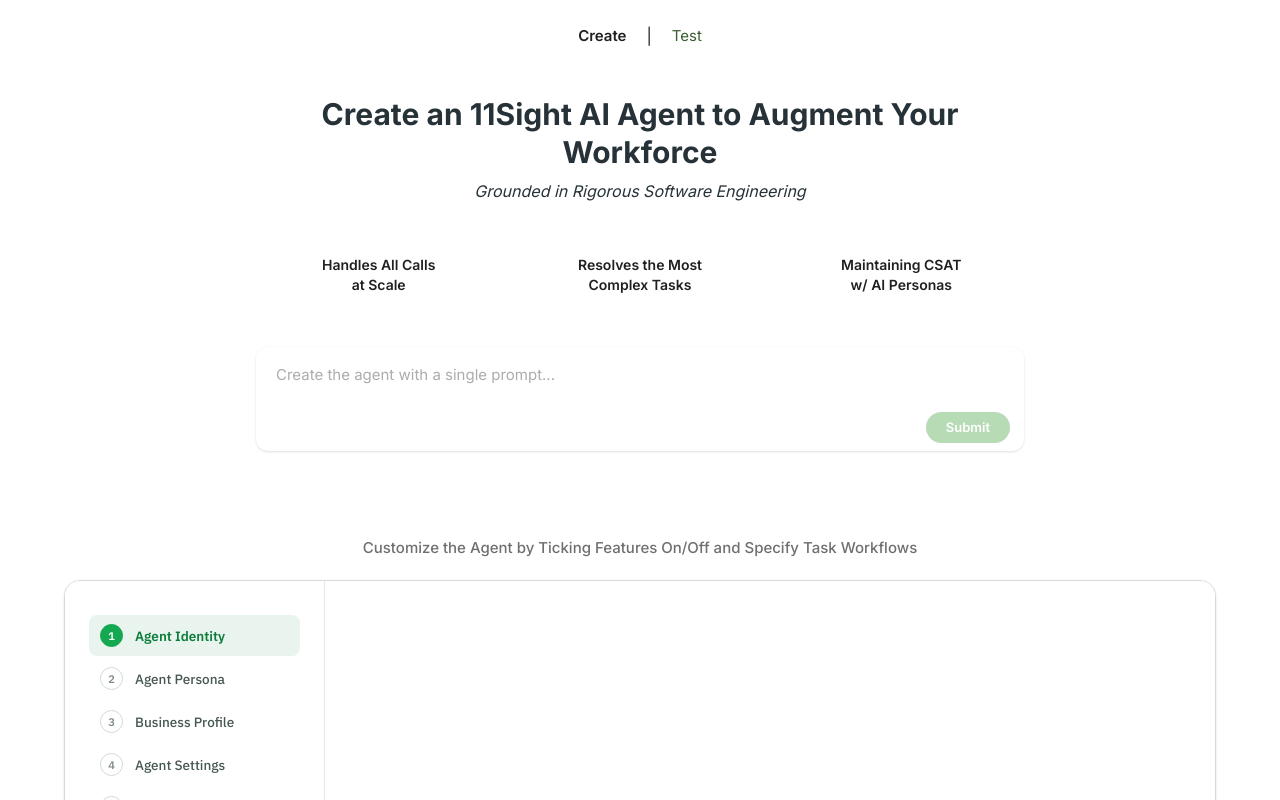
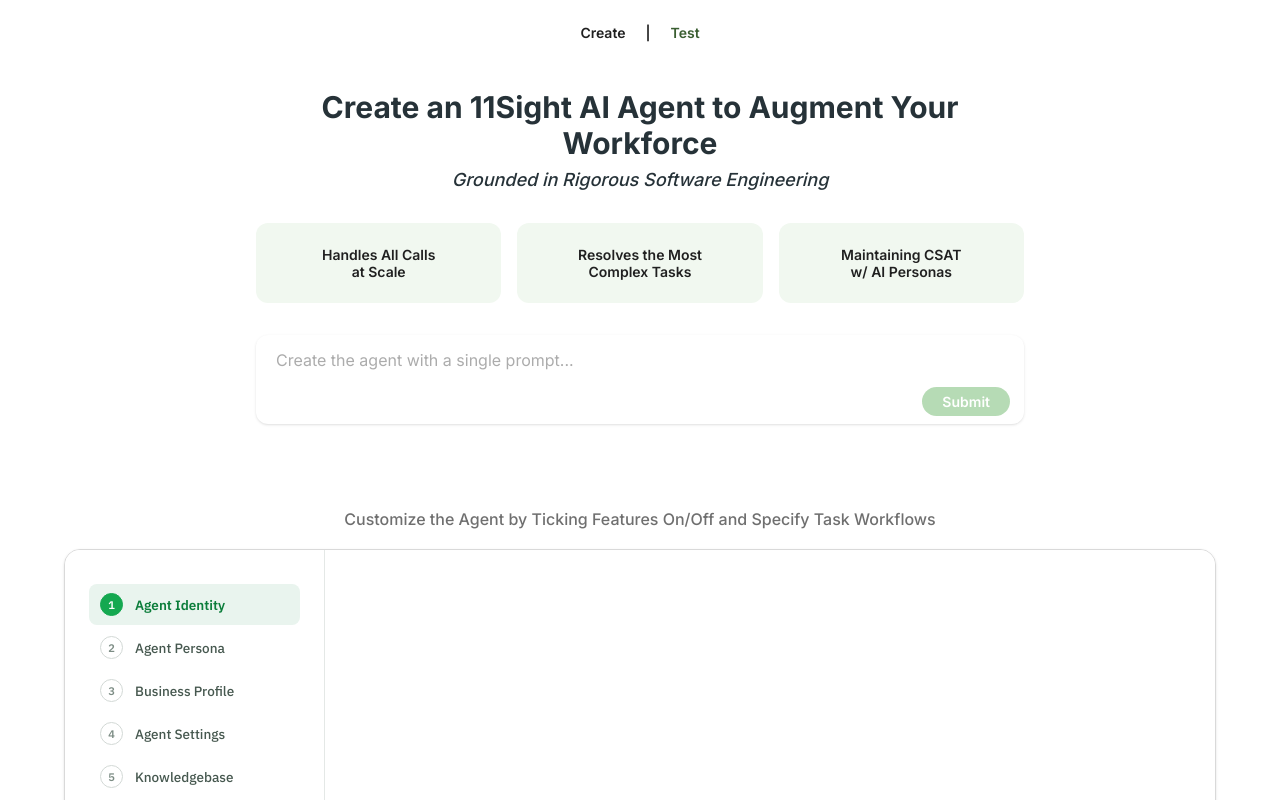
Before and after one commit to kjartan-bit/agent-builder, a Next.js app: page / in a window 1280 px wide. Shown: the top 800 px of the page. Built offline with nearby package versions, Linux system fonts and the light colour scheme.

Commit message:
Apply design token typography system with .ds-* utility classes

```diff
--- a/src/app/globals.css
+++ b/src/app/globals.css
@@ -3,6 +3,7 @@
 @theme {
   --font-sans: 'Inter', system-ui, -apple-system, sans-serif;
 
+  /* ── Color tokens ── */
   --color-primary-25:  #F9FCF8;
   --color-primary-50:  #F1F8F0;
   --color-primary-100: #E5F2E3;
@@ -29,16 +30,39 @@
   --color-neutral-900: #333333;
   --color-neutral-950: #202020;
 
+  /* ── Typography: font sizes ── */
+  --font-size-display-2xl: 72px;
+  --font-size-display-xl:  60px;
+  --font-size-display-lg:  48px;
+  --font-size-display-md:  36px;
+  --font-size-display-sm:  30px;
+  --font-size-display-xs:  24px;
+  --font-size-text-xl:     20px;
+  --font-size-text-lg:     18px;
+  --font-size-text-md:     16px;
+  --font-size-text-sm:     14px;
+  --font-size-text-xs:     12px;
   --font-size-label:       11px;
-  --font-size-text-xs:     12px;
-  --font-size-text-sm:     14px;
-  --font-size-text-md:     16px;
-  --font-size-text-lg:     18px;
-  --font-size-text-xl:     20px;
-  --font-size-display-xs:  24px;
-  --font-size-display-sm:  30px;
-  --font-size-display-md:  36px;
-  --font-size-display-lg:  48px;
+
+  /* ── Typography: line heights ── */
+  --line-height-display-2xl: 87px;
+  --line-height-display-xl:  73px;
+  --line-height-display-lg:  58px;
+  --line-height-display-md:  44px;
+  --line-height-display-sm:  36px;
+  --line-height-display-xs:  29px;
+  --line-height-text-xl:     24px;
+  --line-height-text-lg:     22px;
+  --line-height-text-md:     19px;
+  --line-height-text-sm:     17px;
+  --line-height-text-xs:     15px;
+  --line-height-label:       13px;
+
+  /* ── Typography: weights ── */
+  --font-weight-regular:  400;
+  --font-weight-medium:   500;
+  --font-weight-semibold: 600;
+  --font-weight-bold:     700;
 }
 
 html, body {
@@ -47,7 +71,70 @@
 
 body {
   font-family: var(--font-sans);
-  background: var(--color-neutral-25);
+  background: #ffffff;
   color: var(--color-neutral-950);
   -webkit-font-smoothing: antialiased;
 }
+
+/* ────────────────────────────────────────────
+   Design-system utility classes  (.ds-*)
+   Token name pattern: {group}-{weight}[-italic][-underlined]
+──────────────────────────────────────────── */
+
+/* display-sm  30px / 36px */
+.ds-display-sm-regular        { font-size: var(--font-size-display-sm); line-height: var(--line-height-display-sm); font-weight: var(--font-weight-regular); }
+.ds-display-sm-medium         { font-size: var(--font-size-display-sm); line-height: var(--line-height-display-sm); font-weight: var(--font-weight-medium); }
+.ds-display-sm-semibold       { font-size: var(--font-size-display-sm); line-height: var(--line-height-display-sm); font-weight: var(--font-weight-semibold); }
+.ds-display-sm-bold           { font-size: var(--font-size-display-sm); line-height: var(--line-height-display-sm); font-weight: var(--font-weight-bold); }
+.ds-display-sm-medium-italic  { font-size: var(--font-size-display-sm); line-height: var(--line-height-display-sm); font-weight: var(--font-weight-medium); font-style: italic; }
+
+/* display-xs  24px / 29px */
+.ds-display-xs-regular        { font-size: var(--font-size-display-xs); line-height: var(--line-height-display-xs); font-weight: var(--font-weight-regular); }
+.ds-display-xs-medium         { font-size: var(--font-size-display-xs); line-height: var(--line-height-display-xs); font-weight: var(--font-weight-medium); }
+.ds-display-xs-semibold       { font-size: var(--font-size-display-xs); line-height: var(--line-height-display-xs); font-weight: var(--font-weight-semibold); }
+.ds-display-xs-bold           { font-size: var(--font-size-display-xs); line-height: var(--line-height-display-xs); font-weight: var(--font-weight-bold); }
+.ds-display-xs-medium-italic  { font-size: var(--font-size-display-xs); line-height: var(--line-height-display-xs); font-weight: var(--font-weight-medium); font-style: italic; }
+
+/* text-xl  20px / 24px */
+.ds-text-xl-regular           { font-size: var(--font-size-text-xl); line-height: var(--line-height-text-xl); font-weight: var(--font-weight-regular); }
+.ds-text-xl-medium            { font-size: var(--font-size-text-xl); line-height: var(--line-height-text-xl); font-weight: var(--font-weight-medium); }
+.ds-text-xl-semibold          { font-size: var(--font-size-text-xl); line-height: var(--line-height-text-xl); font-weight: var(--font-weight-semibold); }
+.ds-text-xl-bold              { font-size: var(--font-size-text-xl); line-height: var(--line-height-text-xl); font-weight: var(--font-weight-bold); }
+.ds-text-xl-regular-italic    { font-size: var(--font-size-text-xl); line-height: var(--line-height-text-xl); font-weight: var(--font-weight-regular); font-style: italic; }
+.ds-text-xl-medium-italic     { font-size: var(--font-size-text-xl); line-height: var(--line-height-text-xl); font-weight: var(--font-weight-medium); font-style: italic; }
+.ds-text-xl-regular-underlined { font-size: var(--font-size-text-xl); line-height: var(--line-height-text-xl); font-weight: var(--font-weight-regular); text-decoration: underline; }
+
+/* text-lg  18px / 22px */
+.ds-text-lg-regular           { font-size: var(--font-size-text-lg); line-height: var(--line-height-text-lg); font-weight: var(--font-weight-regular); }
+.ds-text-lg-medium            { font-size: var(--font-size-text-lg); line-height: var(--line-height-text-lg); font-weight: var(--font-weight-medium); }
+.ds-text-lg-semibold          { font-size: var(--font-size-text-lg); line-height: var(--line-height-text-lg); font-weight: var(--font-weight-semibold); }
+.ds-text-lg-bold              { font-size: var(--font-size-text-lg); line-height: var(--line-height-text-lg); font-weight: var(--font-weight-bold); }
+.ds-text-lg-regular-italic    { font-size: var(--font-size-text-lg); line-height: var(--line-height-text-lg); font-weight: var(--font-weight-regular); font-style: italic; }
+.ds-text-lg-medium-italic     { font-size: var(--font-size-text-lg); line-height: var(--line-height-text-lg); font-weight: var(--font-weight-medium); font-style: italic; }
+.ds-text-lg-underlined        { font-size: var(--font-size-text-lg); line-height: var(--line-height-text-lg); font-weight: var(--font-weight-regular); text-decoration: underline; }
+
+/* text-md  16px / 19px */
+.ds-text-md-regular           { font-size: var(--font-size-text-md); line-height: var(--line-height-text-md); font-weight: var(--font-weight-regular); }
+.ds-text-md-medium            { font-size: var(--font-size-text-md); line-height: var(--line-height-text-md); font-weight: var(--font-weight-medium); }
+.ds-text-md-semibold          { font-size: var(--font-size-text-md); line-height: var(--line-height-text-md); font-weight: var(--font-weight-semibold); }
+.ds-text-md-bold              { font-size: var(--font-size-text-md); line-height: var(--line-height-text-md); font-weight: var(--font-weight-bold); }
+.ds-text-md-medium-italic     { font-size: var(--font-size-text-md); line-height: var(--line-height-text-md); font-weight: var(--font-weight-medium); font-style: italic; }
+.ds-text-md-regular-underlined { font-size: var(--font-size-text-md); line-height: var(--line-height-text-md); font-weight: var(--font-weight-regular); text-decoration: underline; }
+
+/* text-sm  14px / 17px */
+.ds-text-sm-regular           { font-size: var(--font-size-text-sm); line-height: var(--line-height-text-sm); font-weight: var(--font-weight-regular); }
+.ds-text-sm-medium            { font-size: var(--font-size-text-sm); line-height: var(--line-height-text-sm); font-weight: var(--font-weight-medium); }
+.ds-text-sm-semibold          { font-size: var(--font-size-text-sm); line-height: var(--line-height-text-sm); font-weight: var(--font-weight-semibold); }
+.ds-text-sm-bold              { font-size: var(--font-size-text-sm); line-height: var(--line-height-text-sm); font-weight: var(--font-weight-bold); }
+.ds-text-sm-underlined        { font-size: var(--font-size-text-sm); line-height: var(--line-height-text-sm); font-weight: var(--font-weight-regular); text-decoration: underline; }
+
+/* text-xs  12px / 15px */
+.ds-text-xs-regular           { font-size: var(--font-size-text-xs); line-height: var(--line-height-text-xs); font-weight: var(--font-weight-regular); }
+.ds-text-xs-medium            { font-size: var(--font-size-text-xs); line-height: var(--line-height-text-xs); font-weight: var(--font-weight-medium); }
+.ds-text-xs-semibold          { font-size: var(--font-size-text-xs); line-height: var(--line-height-text-xs); font-weight: var(--font-weight-semibold); }
+.ds-text-xs-bold              { font-size: var(--font-size-text-xs); line-height: var(--line-height-text-xs); font-weight: var(--font-weight-bold); }
+
+/* label  11px / 13px */
+.ds-label-regular             { font-size: var(--font-size-label); line-height: var(--line-height-label); font-weight: var(--font-weight-regular); }
+.ds-label-medium              { font-size: var(--font-size-label); line-height: var(--line-height-label); font-weight: var(--font-weight-medium); }
+.ds-label-semibold            { font-size: var(--font-size-label); line-height: var(--line-height-label); font-weight: var(--font-weight-semibold); }
--- a/src/app/page.tsx
+++ b/src/app/page.tsx
@@ -72,41 +72,35 @@
   };
 
   return (
-    <div className="min-h-screen flex flex-col" style={{ background: "#FFFFFF" }}>
+    <div className="min-h-screen flex flex-col" style={{ background: "#ffffff" }}>
 
-      {/* ── Hero — primary-200 (#CBE5C7) light green ── */}
+      {/* ── Hero ── */}
       <div
         style={{ background: "var(--color-primary-100)" }}
         className="px-8 pt-6 pb-12"
       >
         {/* Nav */}
-        <nav className="flex items-center justify-center gap-5 mb-12">
-          <span className="font-semibold" style={{ fontSize: 15, color: "var(--color-primary-900)" }}>
-            Create
-          </span>
-          <span style={{ color: "var(--color-primary-500)" }}>|</span>
-          <Link
-            href="/test"
-            className="transition-colors"
-            style={{ fontSize: 15, color: "var(--color-primary-700)" }}
-          >
+        <nav className="ds-text-sm-semibold flex items-center justify-center gap-5 mb-12">
+          <span style={{ color: "var(--color-primary-900)" }}>Create</span>
+          <span style={{ color: "var(--color-primary-400)" }}>|</span>
+          <Link href="/test" className="transition-colors" style={{ color: "var(--color-primary-700)" }}>
             Test
           </Link>
         </nav>
 
         <div className="max-w-3xl mx-auto text-center">
-          {/* Headline */}
+          {/* Headline — display-sm bold */}
           <h1
-            className="font-bold mb-2"
-            style={{ fontSize: 30, lineHeight: 1.25, color: "#263238" }}
+            className="ds-display-sm-bold mb-2"
+            style={{ color: "#263238" }}
           >
             Create an 11Sight AI Agent to Augment Your Workforce
           </h1>
 
-          {/* Subheadline */}
+          {/* Subheadline — text-lg medium italic */}
           <p
-            className="mb-8 italic"
-            style={{ fontSize: 16, color: "#263238" }}
+            className="ds-text-lg-medium-italic mb-8"
+            style={{ color: "#263238" }}
           >
             Grounded in Rigorous Software Engineering
           </p>
@@ -118,14 +112,14 @@
                 key={b.line1}
                 className="rounded-xl p-5 flex flex-col items-center justify-center text-center"
                 style={{
-                  background: "var(--color-primary-100)",
-                  border: "1px solid var(--color-primary-300)",
+                  background: "var(--color-primary-50)",
+                  border: "1px solid var(--color-primary-200)",
                   minHeight: 80,
                 }}
               >
                 <p
-                  className="font-semibold"
-                  style={{ fontSize: 14, lineHeight: 1.4, color: "var(--color-primary-900)" }}
+                  className="ds-text-sm-semibold"
+                  style={{ color: "var(--color-primary-900)" }}
                 >
                   {b.line1}<br />{b.line2}
                 </p>
@@ -143,10 +137,8 @@
               }}
               rows={3}
               placeholder="Create the agent with a single prompt..."
-              className="w-full rounded-xl px-5 py-4 pr-32 resize-none focus:outline-none shadow-sm placeholder:text-neutral-400"
+              className="ds-text-md-regular w-full rounded-xl px-5 py-4 pr-32 resize-none focus:outline-none shadow-sm placeholder:text-neutral-400"
               style={{
-                fontSize: 15,
-                lineHeight: 1.6,
                 background: "#fff",
                 color: "var(--color-neutral-950)",
                 border: "1.5px solid var(--color-primary-300)",
@@ -155,12 +147,8 @@
             <button
               onClick={handleSubmit}
               disabled={loading || !prompt.trim()}
-              className="absolute bottom-3.5 right-3.5 rounded-full px-5 py-1.5 font-semibold transition-all cursor-pointer disabled:opacity-40"
-              style={{
-                fontSize: 13,
-                background: "#4ca749",
-                color: "#fff",
-              }}
+              className="ds-text-sm-semibold absolute bottom-3.5 right-3.5 rounded-full px-5 py-1.5 transition-all cursor-pointer disabled:opacity-40"
+              style={{ background: "#4ca749", color: "#fff" }}
             >
               {loading ? (
                 <span className="flex items-center gap-1.5">
@@ -174,17 +162,17 @@
             </button>
           </div>
           {error && (
-            <p className="mt-2" style={{ fontSize: 13, color: "var(--color-primary-800)" }}>{error}</p>
+            <p className="ds-text-sm-regular mt-2" style={{ color: "var(--color-primary-800)" }}>{error}</p>
           )}
         </div>
       </div>
 
-      {/* ── Questionnaire section — neutral-50 ── */}
-      <div className="flex-1 px-6 py-8" style={{ background: "#FFFFFF" }}>
+      {/* ── Questionnaire section ── */}
+      <div className="flex-1 px-6 py-8" style={{ background: "#ffffff" }}>
         <div className="max-w-6xl mx-auto">
           <p
-            className="text-center font-medium mb-5"
-            style={{ fontSize: 15, color: "var(--color-neutral-600)" }}
+            className="ds-text-md-medium text-center mb-5"
+            style={{ color: "var(--color-neutral-600)" }}
           >
             Customize the Agent by Ticking Features On/Off and Specify Task Workflows
           </p>
@@ -209,12 +197,8 @@
           <div className="flex justify-center mt-6">
             <button
               onClick={handleSaveAndTest}
-              className="rounded-full px-8 py-2.5 font-semibold transition-colors cursor-pointer shadow-sm"
-              style={{
-                fontSize: 14,
-                background: "#4ca749",
-                color: "#fff",
-              }}
+              className="ds-text-sm-semibold rounded-full px-8 py-2.5 transition-colors cursor-pointer shadow-sm"
+              style={{ background: "#4ca749", color: "#fff" }}
             >
               Save and Test Agent
             </button>
--- a/src/app/test/page.tsx
+++ b/src/app/test/page.tsx
@@ -26,46 +26,40 @@
   }, []);
 
   return (
-    <div className="min-h-screen flex flex-col" style={{ background: "#FFFFFF" }}>
+    <div className="min-h-screen flex flex-col" style={{ background: "#ffffff" }}>
 
-      {/* ── Hero — primary-200 (#CBE5C7) light green ── */}
+      {/* ── Hero ── */}
       <div
         style={{ background: "var(--color-primary-100)" }}
         className="relative px-8 pt-6 pb-14 overflow-hidden"
       >
         {/* Nav */}
-        <nav className="flex items-center justify-center gap-5 mb-10">
-          <Link
-            href="/"
-            className="transition-colors"
-            style={{ fontSize: 15, color: "#4ca749" }}
-          >
+        <nav className="ds-text-sm-semibold flex items-center justify-center gap-5 mb-10">
+          <Link href="/" className="transition-colors" style={{ color: "var(--color-primary-700)" }}>
             Create
           </Link>
-          <span style={{ color: "var(--color-primary-500)" }}>|</span>
-          <span className="font-semibold" style={{ fontSize: 15, color: "var(--color-primary-900)" }}>
-            Test
-          </span>
+          <span style={{ color: "var(--color-primary-400)" }}>|</span>
+          <span style={{ color: "var(--color-primary-900)" }}>Test</span>
         </nav>
 
         <div className="max-w-xl mx-auto text-center">
           {/* Agent selector */}
           <button
-            className="inline-flex items-center gap-2 rounded-full px-5 py-2 mb-8 transition-colors cursor-pointer"
+            className="ds-text-sm-medium inline-flex items-center gap-2 rounded-full px-5 py-2 mb-8 transition-colors cursor-pointer"
             style={{
-              fontSize: 14,
               color: "var(--color-primary-800)",
-              border: "1.5px solid var(--color-primary-400)",
-              background: "var(--color-primary-100)",
+              border: "1.5px solid var(--color-primary-300)",
+              background: "var(--color-primary-50)",
             }}
           >
             {agentName}
             <span className="opacity-60 text-xs">▾</span>
           </button>
 
+          {/* Headline — display-xs bold */}
           <h1
-            className="font-bold mb-8"
-            style={{ fontSize: 24, lineHeight: 1.4, color: "#263238" }}
+            className="ds-display-xs-bold mb-8"
+            style={{ color: "#263238" }}
           >
             Test the Agent's Reliability and Compliance
             <br />
@@ -80,14 +74,11 @@
                 <button
                   key={tab}
                   onClick={() => setActiveTab(tab)}
-                  className="rounded-full px-6 py-2.5 font-semibold transition-colors cursor-pointer"
+                  className="ds-text-sm-semibold rounded-full px-6 py-2.5 transition-colors cursor-pointer"
                   style={{
-                    fontSize: 14,
-                    background: active ? "#4ca749" : "var(--color-primary-100)",
+                    background: active ? "#4ca749" : "var(--color-primary-50)",
                     color: active ? "#fff" : "var(--color-primary-800)",
-                    border: active
-                      ? "1.5px solid #4ca749"
-                      : "1.5px solid var(--color-primary-300)",
+                    border: active ? "1.5px solid #4ca749" : "1.5px solid var(--color-primary-300)",
                   }}
                 >
                   {tab === "talk" ? "Talk with Agent" : "Chat with Agent"}
@@ -98,13 +89,12 @@
 
           {/* iframe / placeholder */}
           <div
-            className="rounded-2xl flex items-center justify-center italic"
+            className="ds-text-sm-regular rounded-2xl flex items-center justify-center italic"
             style={{
               minHeight: 160,
-              fontSize: 13,
-              color: "#4ca749",
-              border: "1.5px solid var(--color-primary-300)",
-              background: "var(--color-primary-100)",
+              color: "var(--color-primary-600)",
+              border: "1.5px solid var(--color-primary-200)",
+              background: "var(--color-primary-25)",
             }}
           >
             {activeTab === "talk" && "Voice integration coming soon"}
@@ -114,12 +104,12 @@
         </div>
       </div>
 
-      {/* ── Framework section — neutral-50 ── */}
-      <div className="flex-1 px-8 py-10" style={{ background: "#FFFFFF" }}>
+      {/* ── Framework section ── */}
+      <div className="flex-1 px-8 py-10" style={{ background: "#ffffff" }}>
         <div className="max-w-2xl mx-auto">
           <h2
-            className="font-bold mb-6"
-            style={{ fontSize: 20, lineHeight: 1.35, color: "var(--color-neutral-950)" }}
+            className="ds-display-xs-semibold mb-6"
+            style={{ color: "var(--color-neutral-950)" }}
           >
             Controlled Onboarding Framework for Reliable and Compliant AI Voice Agents
           </h2>
@@ -128,11 +118,11 @@
             {FRAMEWORK_STEPS.map((step, i) => (
               <li
                 key={i}
-                className="flex gap-3"
-                style={{ fontSize: 14, lineHeight: 1.6, color: "var(--color-neutral-700)" }}
+                className="ds-text-sm-regular flex gap-3"
+                style={{ color: "var(--color-neutral-700)" }}
               >
                 <span
-                  className="font-bold shrink-0 w-5 text-right"
+                  className="ds-text-sm-bold shrink-0 w-5 text-right"
                   style={{ color: "#4ca749" }}
                 >
                   {i + 1}.
@@ -144,13 +134,13 @@
 
           <a
             href="#"
-            className="underline underline-offset-2"
-            style={{ fontSize: 13, color: "#4ca749" }}
+            className="ds-text-sm-underlined"
+            style={{ color: "#4ca749" }}
           >
             See all available features
           </a>
 
-          <p className="mt-6" style={{ fontSize: 13, color: "var(--color-neutral-500)" }}>
+          <p className="ds-text-xs-regular mt-6" style={{ color: "var(--color-neutral-500)" }}>
             Make the framework a dialogue where we implement problems the step applies to.
           </p>
         </div>
```
